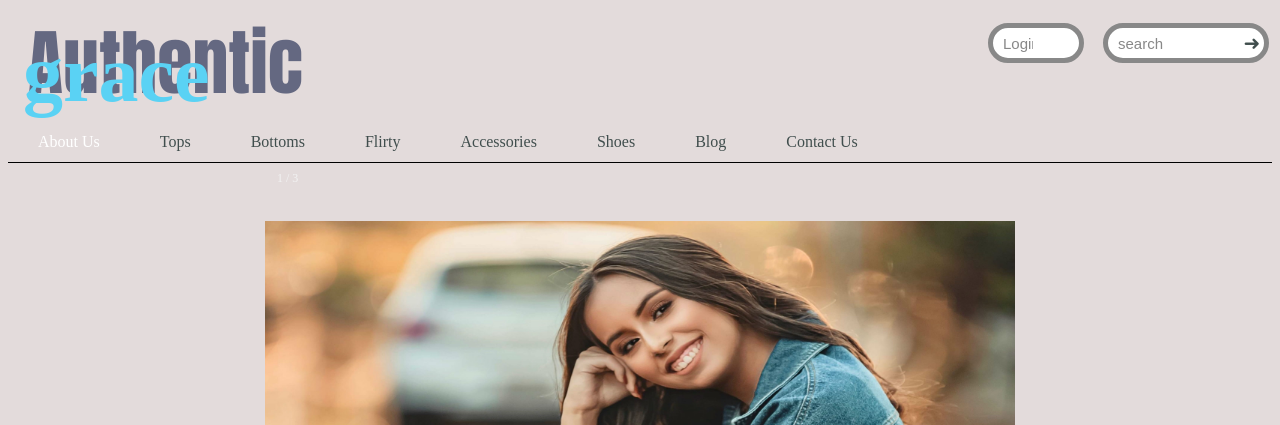
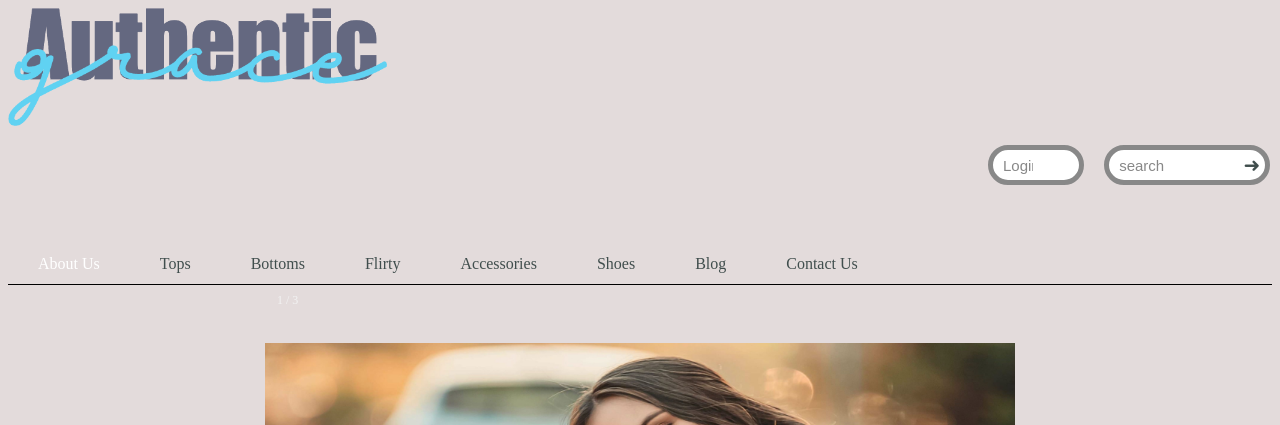
Before and after one commit to jaymehewitt/Authentic-Grace, a PHP site: page / in a window 1280 px wide. Shown: the top 425 px of the page. Run offline with PHP 8.4, Linux system fonts and the light colour scheme; some libraries are stand-ins or nearby versions.

Commit message:
Add logo image and remove h1 & h2 logo

```diff
--- a/index.html
+++ b/index.html
@@ -13,11 +13,8 @@
 
 <header>
 
-     <!--Storefront name-->
-     <div class="storefrontname">
-      <h1>Authentic</h1>
-      <h1 class="grace">grace</h1>
-     </div>
+    <!--Storefront logo-->
+    <img class="storefrontname" src="images/assets/authenticgracelogo_top.png" alt="Authentic Grace Top Logo">
 
     <!--Login button, Shopping cart, and Search bar-->
     <div class="topnav">
--- a/style.css
+++ b/style.css
@@ -17,22 +17,7 @@ html {
   white-space: nowrap;
   overflow-x: auto;
   width: 30%;
-}
-
-h1 {
-    font-size: 4.5em;
-    color: #646881;
-    font-family: Impact, Haettenschweiler, 'Arial Narrow Bold', sans-serif, Haettenschweiler, 'Arial Narrow Bold', sans-serif;
-    margin: 0px 20px 1px 20px;
-    position: absolute;
-}
-
-h1.grace {
-    font-family: 'Autumn Chant';
-    color: #5AD2F4;
-    margin: 21px 20px 5px 15px;
-    position: absolute;
-    font-size: 5em;
+  position: relative;
 }
 
 @import "compass/css3";
@@ -164,7 +149,7 @@ h1.grace {
   border-style: solid;
 	border-width: 5px;
   margin-top: 15px;
-  margin-left: 1095px;
+  margin-left: 91.5%;
   color: #404e4d;
   font-family: 'bellaboo', sans-serif;
 	font-size: 15px;
```
Also changed, not shown: images/assets/authenticgracelogo_top.png (added).
